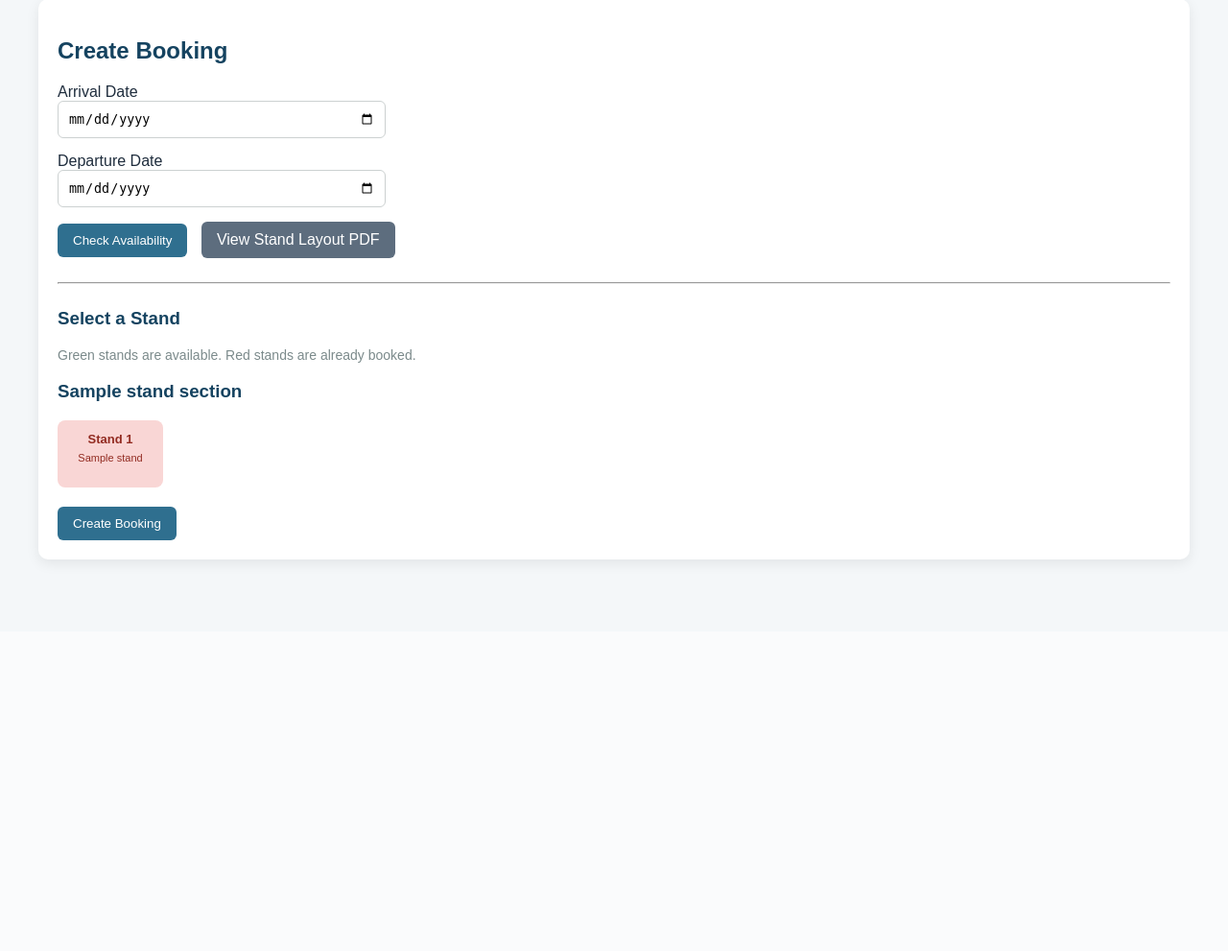
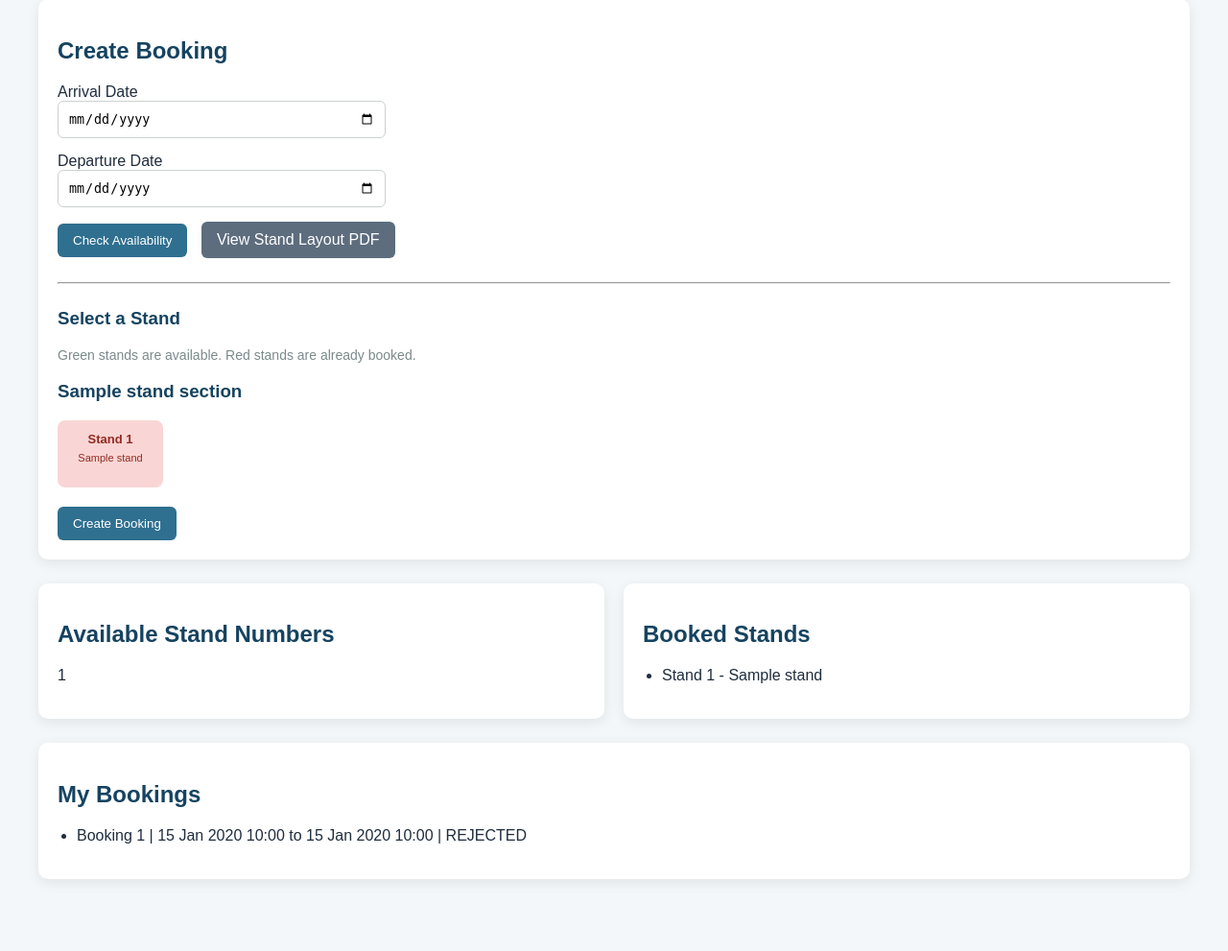
Before and after one commit to GoggaWilma/aquavaal-booking, a Django app: template bookings/templates/dashboard.html in a window 1280 px wide. Shown: the part 169-1160 px from the top of the page at 96% size. Before the commit the page ends 759 px from the top, so only its background shows below. Run offline with Django 5.2, Linux system fonts and the light colour scheme; tables that the repository leaves empty hold one stand-in row (values such as "Sample post"); the template is opened without the code that fills it: values that come from a table or form of the project are taken from there, most other values are stand-ins (such as "Sample title", 1, 10 or a date in 2020).

Commit message:
Fix dashboard template structure

```diff
--- a/bookings/templates/dashboard.html
+++ b/bookings/templates/dashboard.html
@@ -203,7 +203,15 @@
                             <h3>{{ section_name }}</h3>
                             <div class="stand-grid">
                                 {% for number in stand_numbers %}
-                                {% with is_booked=False %}
+                                    {% if number in available_stand_numbers %}
+                                        <div
+                                            class="stand-tile stand-available"
+                                            data-stand-number="{{ number }}"
+                                            onclick="selectStandByNumber({{ number }})"
+                                        >
+                                            Stand {{ number }}
+                                        </div>
+                                    {% else %}
                                         {% for stand in booked_stands %}
                                             {% if stand.number == number %}
                                                 <div class="stand-tile stand-booked">
@@ -212,17 +220,7 @@
                                                 </div>
                                             {% endif %}
                                         {% endfor %}
-
-                                    {% if number in available_stand_numbers %}
-                                        <div
-                                            class="stand-tile stand-available"
-                                            data-stand-number="{{ number }}"
-                                            onclick="selectStandByNumber({{ number }})"
-                                        >
-                                            Stand {{ number }}
-                                        </div>
                                     {% endif %}
-                                {% endwith %}
                                 {% endfor %}
                             </div>
                         </div>
@@ -233,6 +231,49 @@
                     </div>
                 </form>
             {% endif %}
+        </div>
+
+        <div class="two-col">
+            <div class="section">
+                <h2>Available Stand Numbers</h2>
+                {% if available_stand_numbers %}
+                    <p>{{ available_stand_numbers|join:", " }}</p>
+                {% else %}
+                    <p>No available stands loaded yet.</p>
+                {% endif %}
+            </div>
+
+            <div class="section">
+                <h2>Booked Stands</h2>
+                {% if booked_stands %}
+                    <ul>
+                        {% for stand in booked_stands %}
+                            <li>Stand {{ stand.number }} - {{ stand.name }}</li>
+                        {% endfor %}
+                    </ul>
+                {% else %}
+                    <p>No booked stands loaded yet.</p>
+                {% endif %}
+            </div>
+        </div>
+
+        <div class="section">
+            <h2>My Bookings</h2>
+            {% if bookings %}
+                <ul>
+                    {% for booking in bookings %}
+                        <li>
+                            Booking {{ booking.id }} |
+                            {{ booking.arrival_datetime|date:"d M Y H:i" }} to
+                            {{ booking.departure_datetime|date:"d M Y H:i" }} |
+                            {{ booking.status }}
+                        </li>
+                    {% endfor %}
+                </ul>
+            {% else %}
+                <p>No bookings yet.</p>
+            {% endif %}
+        </div>
     </div>
 
     <script>
@@ -260,3 +301,5 @@
             });
         }
     </script>
+</body>
+</html>
```
Lines whose indentation alone changed are shown as unchanged.
